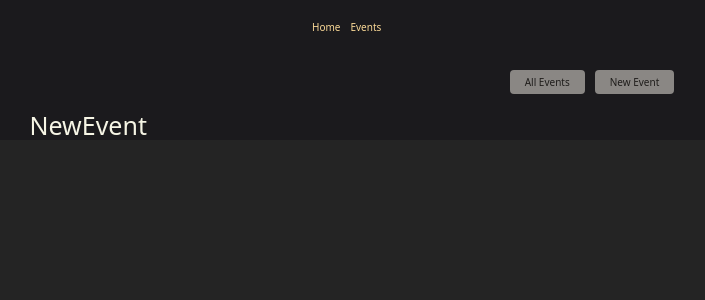
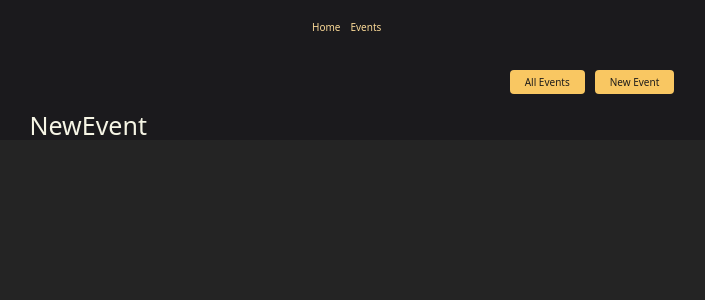
Before and after one commit to jenvdr/events-multipage-spa, a React (Create React App) app in the folder frontend/: page /events/new in a window 1280 px wide. Shown: the top 300 px of the page, without its empty margins (48-753 px from the left). Built offline with nearby package versions, Linux system fonts and the light colour scheme.

Commit message:
feat: make use of link component to mark active link

```diff
--- a/frontend/src/components/EventsNavigation/EventsNavigation.js
+++ b/frontend/src/components/EventsNavigation/EventsNavigation.js
@@ -1,4 +1,5 @@
 import classes from './EventsNavigation.module.scss';
+import { NavLink } from 'react-router-dom';
 
 function EventsNavigation() {
   return (
@@ -6,10 +7,10 @@
       <nav>
         <ul className={classes.list}>
           <li>
-            <a href="/events">All Events</a>
+            <NavLink to="/events" className={({isActive}) => isActive ? classes.active : undefined}>All Events</NavLink>
           </li>
           <li>
-            <a href="/events/new">New Event</a>
+            <NavLink to="/events/new" className={({isActive}) => isActive ? classes.active : undefined}>New Event</NavLink>
           </li>
         </ul>
       </nav>
```
